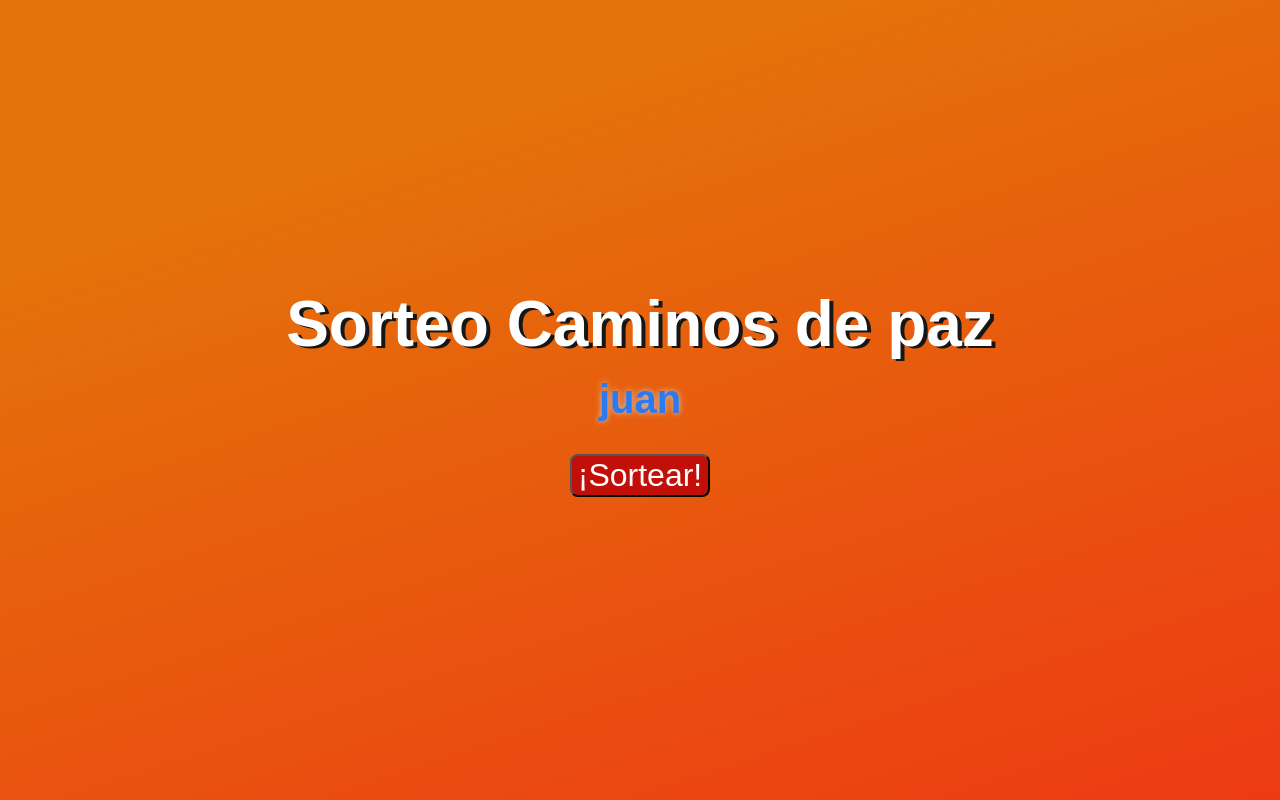
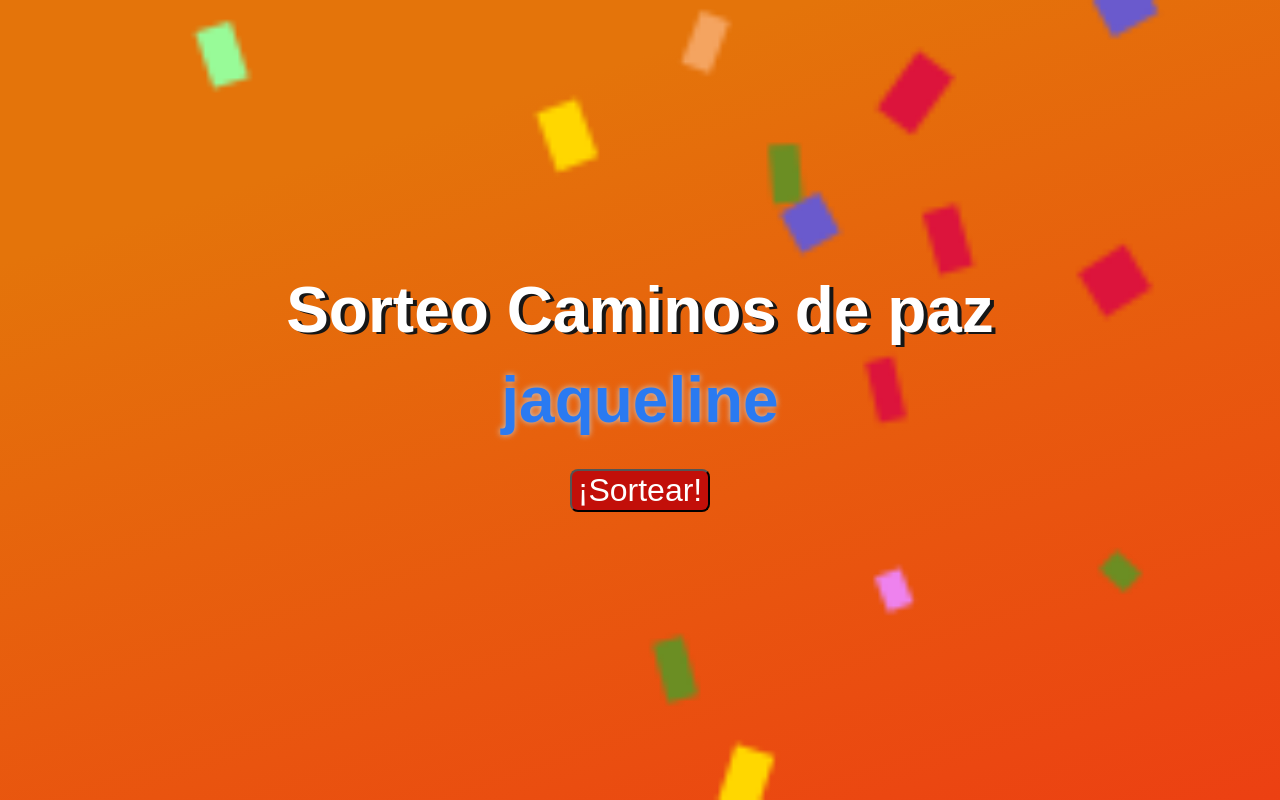
Before and after one commit to kevcalizaya/SorteoSimple, a plain HTML site: page index.html in a window 1280 px wide. Both pictures are taken after a click on the button "¡Sortear!". Drawn offline with Linux system fonts and the light colour scheme.

Commit message:
se Agrego efecto confetti

```diff
--- /dev/null
+++ b/confetti.js
@@ -0,0 +1,130 @@
+var maxParticleCount = 350; //set max confetti count
+var particleSpeed = 5; //set the particle animation speed
+var startConfetti; //call to start confetti animation
+var stopConfetti; //call to stop adding confetti
+var toggleConfetti; //call to start or stop the confetti animation depending on whether it's already running
+var removeConfetti; //call to stop the confetti animation and remove all confetti immediately
+
+(function() {
+	startConfetti = startConfettiInner;
+	stopConfetti = stopConfettiInner;
+	toggleConfetti = toggleConfettiInner;
+	removeConfetti = removeConfettiInner;
+	var colors = ["DodgerBlue", "OliveDrab", "Gold", "Pink", "SlateBlue", "LightBlue", "Violet", "PaleGreen", "SteelBlue", "SandyBrown", "Chocolate", "Crimson"]
+	var streamingConfetti = false;
+	var animationTimer = null;
+	var particles = [];
+	var waveAngle = 0;
+
+	function resetParticle(particle, width, height) {
+		particle.color = colors[(Math.random() * colors.length) | 0];
+		particle.x = Math.random() * width;
+		particle.y = Math.random() * height - height;
+		particle.diameter = Math.random() * 10 + 5;
+		particle.tilt = Math.random() * 10 - 10;
+		particle.tiltAngleIncrement = Math.random() * 0.07 + 0.05;
+		particle.tiltAngle = 0;
+		return particle;
+	}
+
+	function startConfettiInner() {
+		var width = window.innerWidth;
+		var height = window.innerHeight;
+		window.requestAnimFrame = (function() {
+			return window.requestAnimationFrame ||
+				window.webkitRequestAnimationFrame ||
+				window.mozRequestAnimationFrame ||
+				window.oRequestAnimationFrame ||
+				window.msRequestAnimationFrame ||
+				function (callback) {
+					return window.setTimeout(callback, 16.6666667);
+				};
+		})();
+		var canvas = document.getElementById("confetti-canvas");
+		if (canvas === null) {
+			canvas = document.createElement("canvas");
+			canvas.setAttribute("id", "confetti-canvas");
+			canvas.setAttribute("style", "display:block;z-index:999999;pointer-events:none");
+			document.body.appendChild(canvas);
+			canvas.width = width;
+			canvas.height = height;
+			window.addEventListener("resize", function() {
+				canvas.width = window.innerWidth;
+				canvas.height = window.innerHeight;
+			}, true);
+		}
+		var context = canvas.getContext("2d");
+		while (particles.length < maxParticleCount)
+			particles.push(resetParticle({}, width, height));
+		streamingConfetti = true;
+		if (animationTimer === null) {
+			(function runAnimation() {
+				context.clearRect(0, 0, window.innerWidth, window.innerHeight);
+				if (particles.length === 0)
+					animationTimer = null;
+				else {
+					updateParticles();
+					drawParticles(context);
+					animationTimer = requestAnimFrame(runAnimation);
+				}
+			})();
+		}
+	}
+
+	function stopConfettiInner() {
+		streamingConfetti = false;
+	}
+
+	function removeConfettiInner() {
+		stopConfetti();
+		particles = [];
+	}
+
+	function toggleConfettiInner() {
+		if (streamingConfetti)
+			stopConfettiInner();
+		else
+			startConfettiInner();
+	}
+
+	function drawParticles(context) {
+		var particle;
+		var x;
+		for (var i = 0; i < particles.length; i++) {
+			particle = particles[i];
+			context.beginPath();
+			context.lineWidth = particle.diameter;
+			context.strokeStyle = particle.color;
+			x = particle.x + particle.tilt;
+			context.moveTo(x + particle.diameter / 2, particle.y);
+			context.lineTo(x, particle.y + particle.tilt + particle.diameter / 2);
+			context.stroke();
+		}
+	}
+
+	function updateParticles() {
+		var width = window.innerWidth;
+		var height = window.innerHeight;
+		var particle;
+		waveAngle += 0.01;
+		for (var i = 0; i < particles.length; i++) {
+			particle = particles[i];
+			if (!streamingConfetti && particle.y < -15)
+				particle.y = height + 100;
+			else {
+				particle.tiltAngle += particle.tiltAngleIncrement;
+				particle.x += Math.sin(waveAngle);
+				particle.y += (Math.cos(waveAngle) + particle.diameter + particleSpeed) * 0.5;
+				particle.tilt = Math.sin(particle.tiltAngle) * 15;
+			}
+			if (particle.x > width + 20 || particle.x < -20 || particle.y > height) {
+				if (streamingConfetti && particles.length <= maxParticleCount)
+					resetParticle(particle, width, height);
+				else {
+					particles.splice(i, 1);
+					i--;
+				}
+			}
+		}
+	}
+})();
--- a/index.html
+++ b/index.html
@@ -5,23 +5,29 @@
     <meta charset="UTF-8">
     <meta http-equiv="X-UA-Compatible" content="IE=edge">
     <meta name="viewport" content="width=device-width, initial-scale=1.0">
+    <title>Sorteo Caminoz de paz</title>
+
     <link rel="stylesheet" href="style.css">
 
-    <title>Sorteo Caminoz de paz</title>
-
+    <script src="confetti.js"></script>
     <script src="./script.js" defer></script>
 </head>
 
 <body>
-    <div class="container">
-        <header class="header">
-            <h1 class="title">Sorteo Caminos de paz</h1>
-        </header>
+    <canvas id="confetti-canvas">
+
+    </canvas>
     <main>
-        <h2 class="winner " id="winner">El ganador es:</h2>
-        <button class="button" id="buttonWinner">¡Sortear!</button>
+        <div class="container">
+            <header class="header">
+                <h1 class="title">Sorteo Caminos de paz</h1>
+            </header>
+            <div>
+                <h2 class="winner " id="winner">El ganador es:</h2>
+                <button class="button" id="buttonWinner">¡Sortear!</button>
+            </div>
+        </div>
     </main>
-</div>
 </body>
 
 </html>
--- a/script.js
+++ b/script.js
@@ -12,7 +12,11 @@ function newWinner(data){
     setTimeout(()=>{
         clearInterval(interval);
         $winner.classList.add("winner-yes");
-    },5000)
+        startConfetti()
+        setTimeout(()=>{
+            stopConfetti();
+        },2000)
+    },2000)
 }
 
 function getWinner() {
--- a/style.css
+++ b/style.css
@@ -16,14 +16,30 @@ img {
     max-width: 100%;
     height: auto;
 }
+main{
+    position: fixed;
+    top: 0;
+    left: 0;
+    min-height: 100vh;
+    min-width: 100%;
+}
+#confetti-canvas{
+    position: fixed;
+    top: 0;
+    left: 0;
+    min-height: 100vh;
+    min-width: 100%;
+    z-index:0;
+    background: rgb(228,116,10);
+    background: linear-gradient(162deg, rgba(228,116,10,1) 20%, rgba(237,58,19,1) 100%);
+}
 .container{
+
     min-height: 100vh;
     display: flex;
     flex-direction: column;
     text-align: center;
     justify-content: center;
-    background: rgb(228,116,10);
-    background: linear-gradient(162deg, rgba(228,116,10,1) 20%, rgba(237,58,19,1) 100%);
 }
 .title{
     font-size: 4rem;
```
